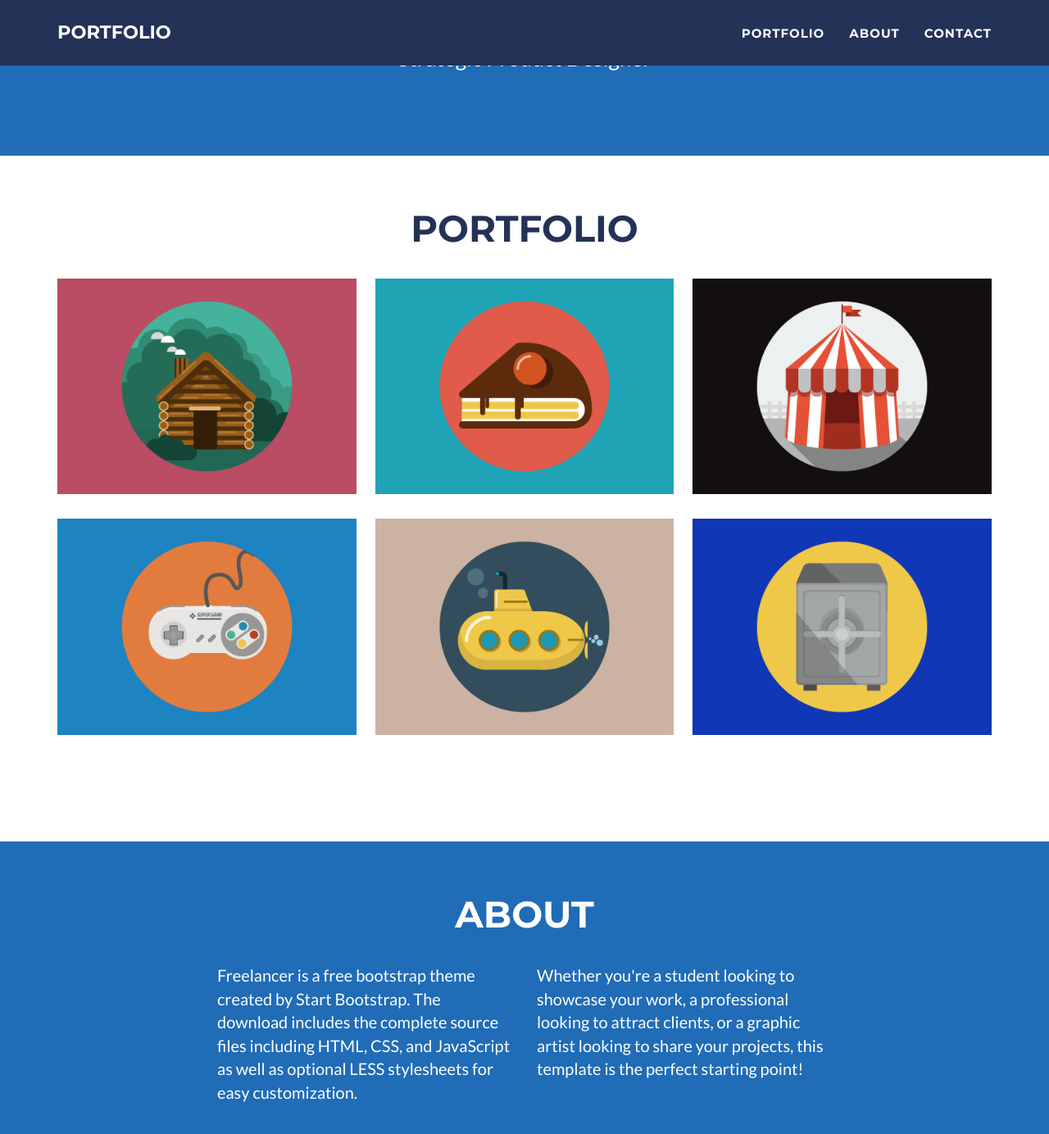
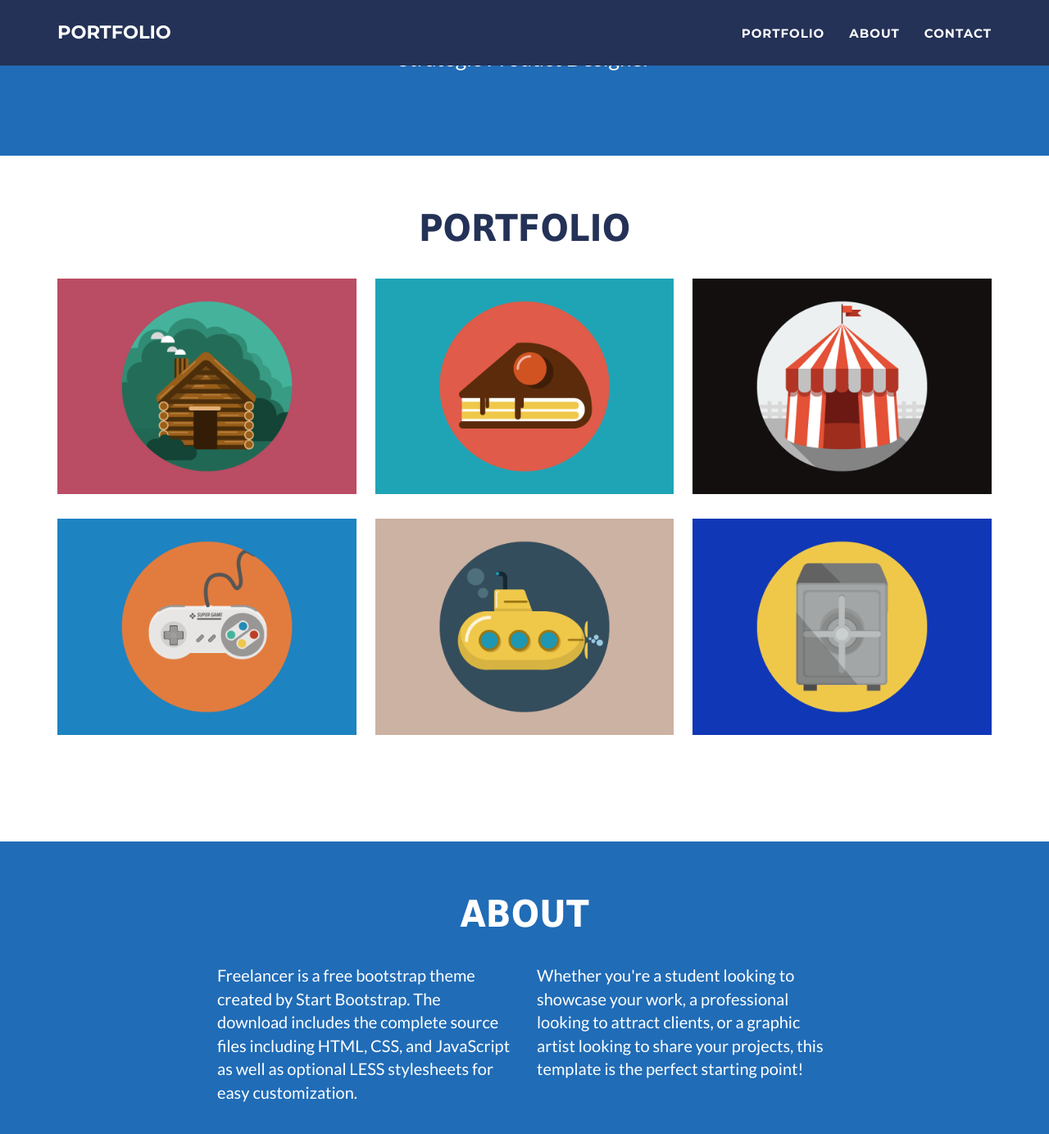
Before and after one commit to Kelly-Portfolio/Kelly-Portfolio.github.io, a Jekyll site: the page built from _posts/2014-07-18-project-1.markdown, in a window 1280 px wide and 1400 px high, scrolled down 525 px. Shown: the top 1384 px of the window at 82% size. Built offline with Jekyll 4.4.1, drawn with Linux system fonts in a browser that asks for light colours.

Commit message:
Update main.css

```diff
--- a/_includes/css/main.css
+++ b/_includes/css/main.css
@@ -32,7 +32,7 @@ h4,
 h5,
 h6 {
     text-transform: uppercase;
-    font-family: Montserrat,"Helvetica Neue",Helvetica,Arial,sans-serif;
+    font-family: Tahoma,Arial,sans-serif;
     font-weight: 700;
     content: "\f005";
     display: inline-block;
```
